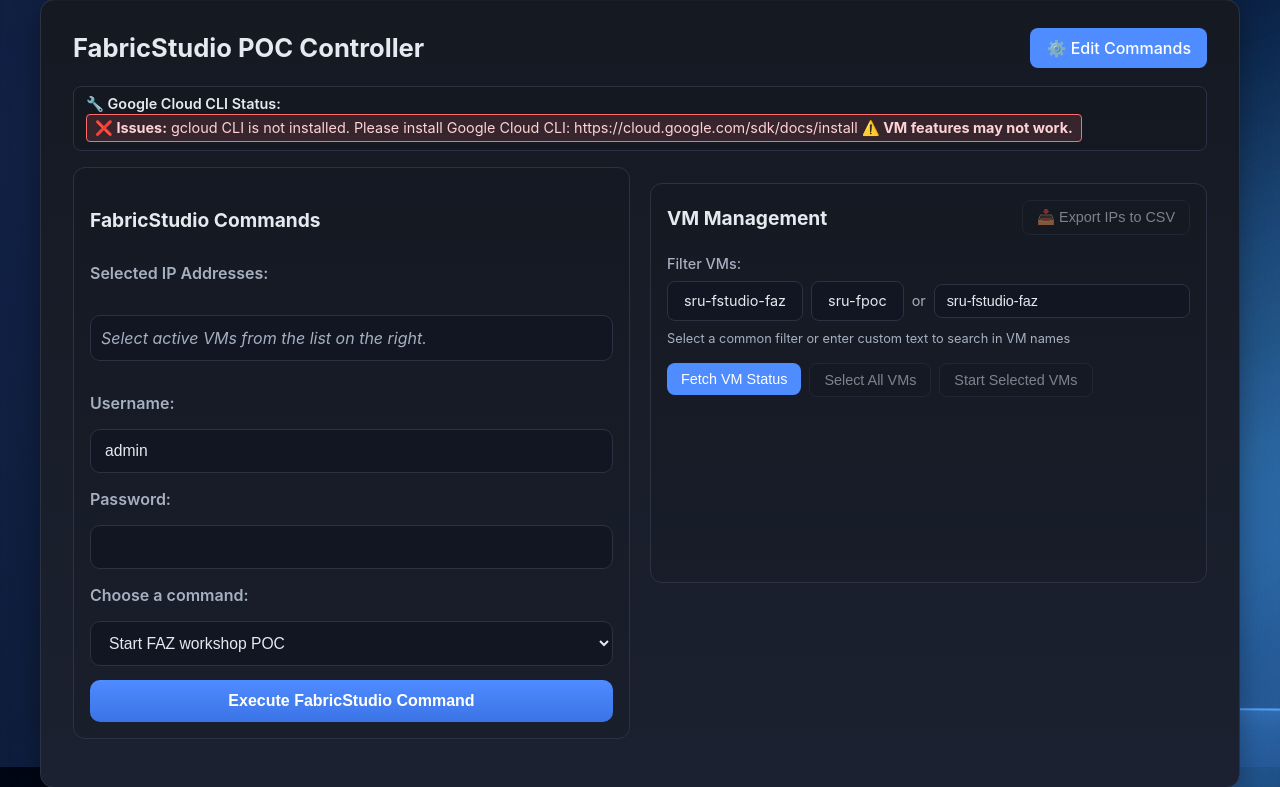
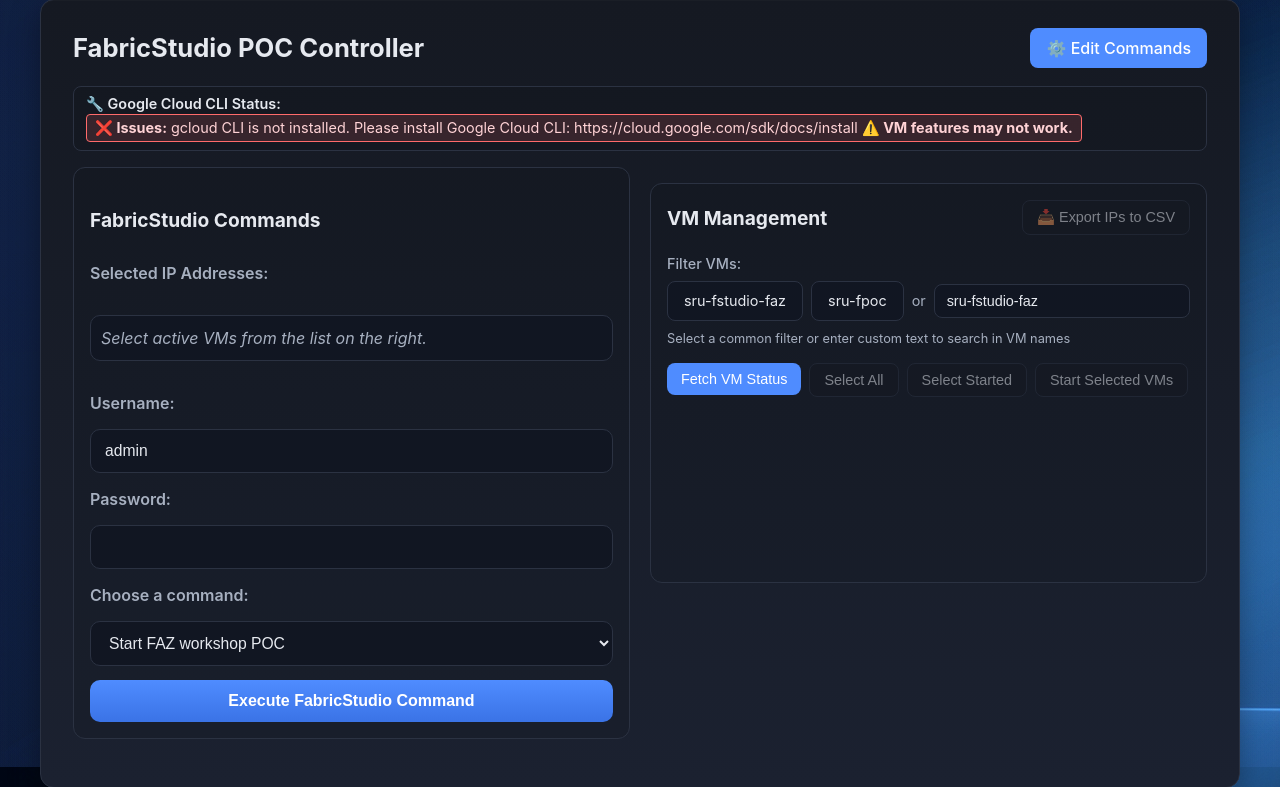
Before and after one commit to s-ruiter/FabricStudioController, a Flask app: page / in a window 1280 px wide. Shown: the part 33-820 px from the top of the page. Run offline with Flask 3, Linux system fonts and the light colour scheme.

Commit message:
Add 'Select Started' button and rename 'Select All VMs'
- Added 'Select Started' button next to 'Select All' button
- Renamed 'Select All VMs' to 'Select All' for better brevity
- 'Select Started' button only selects/deselects RUNNING VMs
- Button is disabled when no started VMs are available
- Maintains toggle functionality for both buttons

```diff
--- a/templates/index.html
+++ b/templates/index.html
@@ -98,7 +98,8 @@
                         </div>
                         <div class="action-section">
                             <button type="button" id="fetch-vms-btn" class="action-button primary">Fetch VM Status</button>
-                            <button type="button" id="select-all-btn" class="action-button secondary" disabled>Select All VMs</button>
+                            <button type="button" id="select-all-btn" class="action-button secondary" disabled>Select All</button>
+                            <button type="button" id="select-started-btn" class="action-button secondary" disabled>Select Started</button>
                             <button type="button" id="start-selected-btn" class="action-button secondary" disabled>Start Selected VMs</button>
                         </div>
                     </div>
@@ -123,6 +124,7 @@
             const fetchVmsBtn = document.getElementById('fetch-vms-btn');
             const startSelectedBtn = document.getElementById('start-selected-btn');
             const selectAllBtn = document.getElementById('select-all-btn');
+            const selectStartedBtn = document.getElementById('select-started-btn');
             const exportIpsBtn = document.getElementById('export-ips-btn');
             const vmList = document.getElementById('vm-list');
             const hiddenIpInput = document.getElementById('ips');
@@ -255,8 +257,12 @@
                 selectAllBtn.disabled = allCheckboxes.length === 0;
                 if (allCheckboxes.length > 0) {
                     const allSelected = allCheckboxes.every(cb => cb.checked);
-                    selectAllBtn.textContent = allSelected ? 'Deselect All VMs' : 'Select All VMs';
+                    selectAllBtn.textContent = allSelected ? 'Deselect All' : 'Select All';
                 }
+
+                // Update Select Started button state
+                const startedVms = allCheckboxes.filter(cb => cb.dataset.status === 'RUNNING');
+                selectStartedBtn.disabled = startedVms.length === 0;
 
                 // Update Export button state - only enable if there are selected VMs with IP addresses
                 exportIpsBtn.disabled = selectedIps.length === 0;
@@ -268,6 +274,21 @@
 
                 allCheckboxes.forEach(cb => {
                     cb.checked = !allSelected;
+                });
+
+                updateUiState();
+            }
+
+            function selectStartedVms() {
+                const allCheckboxes = Array.from(document.querySelectorAll('.vm-checkbox'));
+                const startedVms = allCheckboxes.filter(cb => cb.dataset.status === 'RUNNING');
+
+                // Check if all started VMs are already selected
+                const allStartedSelected = startedVms.every(cb => cb.checked);
+
+                // Toggle selection for started VMs only
+                startedVms.forEach(cb => {
+                    cb.checked = !allStartedSelected;
                 });
 
                 updateUiState();
@@ -358,6 +379,7 @@
             fetchVmsBtn.addEventListener('click', fetchAndRenderVms);
             startSelectedBtn.addEventListener('click', startSelectedVms);
             selectAllBtn.addEventListener('click', toggleSelectAll);
+            selectStartedBtn.addEventListener('click', selectStartedVms);
             exportIpsBtn.addEventListener('click', exportIpsToCsv);
             vmList.addEventListener('change', updateUiState);
 
```
